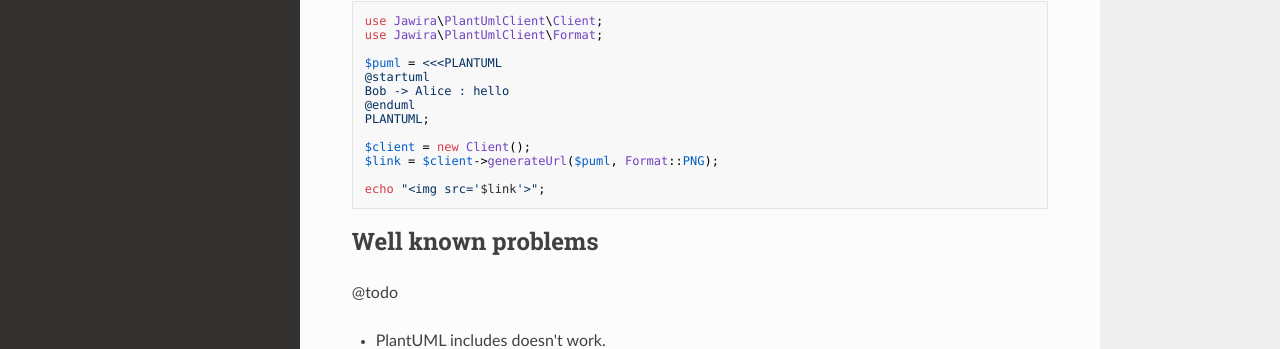
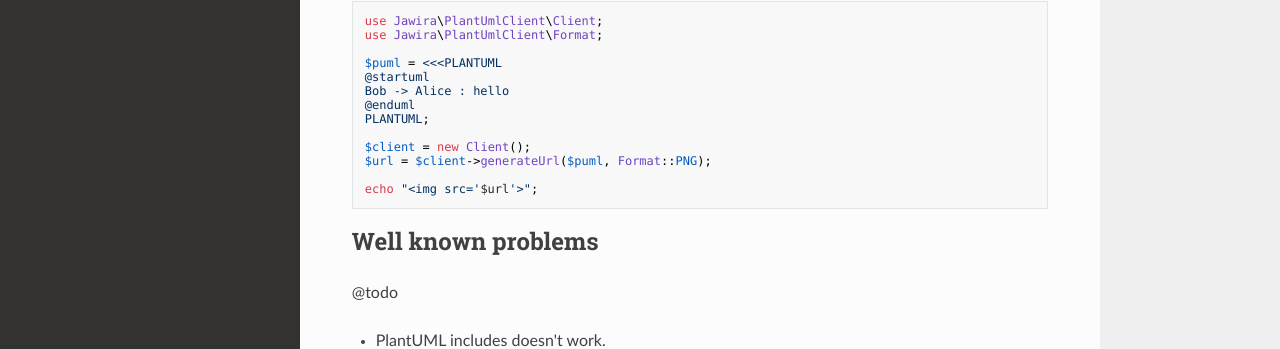
Before and after one commit to jawira/plantuml-client, an MkDocs documentation site: the page built from docs/advanced-usage.md, in a window 1280 px wide and 900 px high, scrolled down 594 px. Shown: the part 370-719 px from the top of the window. Built offline with MkDocs 1.6.1, drawn with Linux system fonts in a browser that asks for light colours; nearby versions of some CDN libraries.

Commit message:
Update exmaples

````diff
--- a/docs/advanced-usage.md
+++ b/docs/advanced-usage.md
@@ -49,9 +49,9 @@ Bob -> Alice : hello
 PLANTUML;
 
 $client = new Client();
-$link = $client->generateUrl($puml, Format::PNG);
+$url = $client->generateUrl($puml, Format::PNG);
 
-echo "<img src='$link'>";
+echo "<img src='$url'>";
 ```
 
 ## Well known problems
````
Also changed, not shown: README.md (+2 -0 lines).
